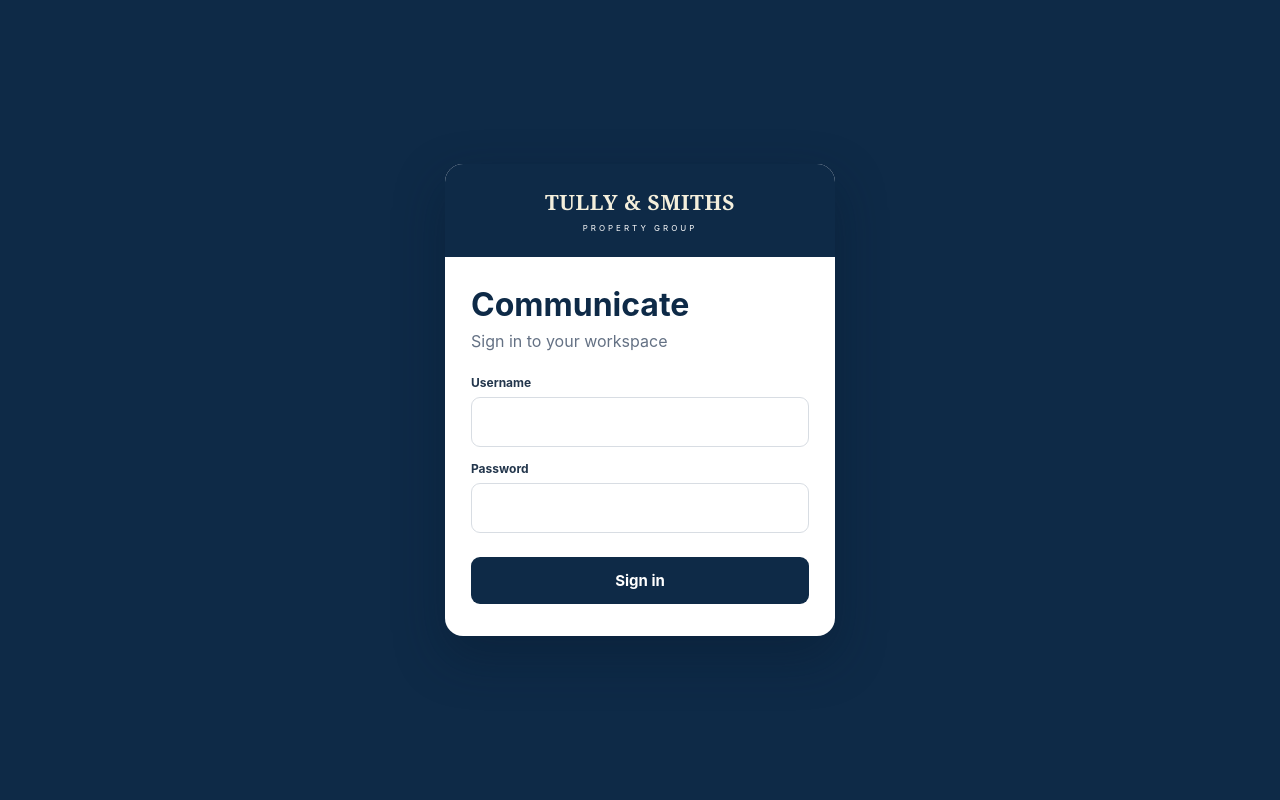
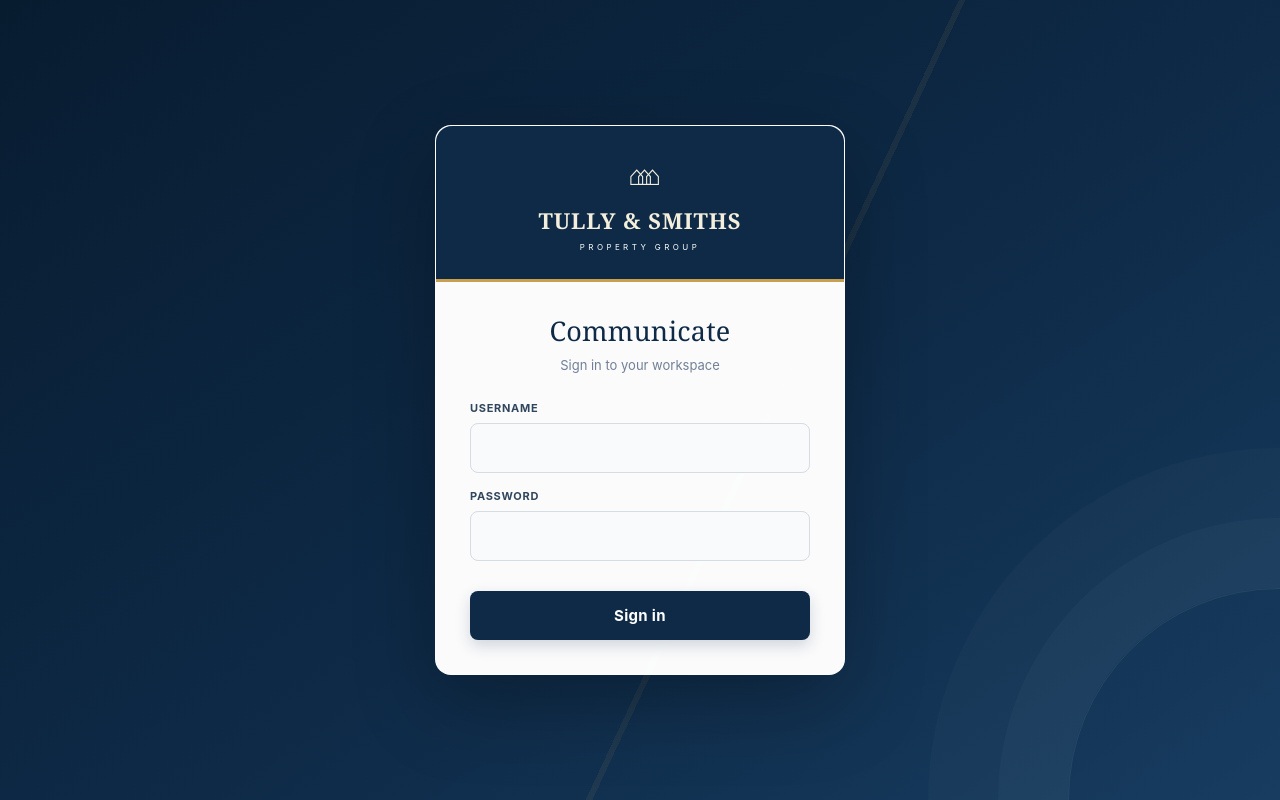
Before and after one commit to dhuxley857-prog/Communicate, a React (Vite) app: page / in a window 1280 px wide. Built offline with nearby package versions, Linux system fonts and the light colour scheme.

Commit message:
Polish Tully Smiths branded login page

```diff
--- a/src/style.css
+++ b/src/style.css
@@ -53,3 +53,20 @@ header b{color:inherit}
 }
 
 .login-page{min-height:100dvh;background:#0e2a47;display:grid;place-items:center;padding:22px}.login-card{width:min(100%,390px);background:#fff;border-radius:18px;padding:32px 26px;box-shadow:0 20px 50px #071a2d66}.login-brand{background:#0e2a47;color:#f4efdc;text-align:center;margin:-32px -26px 28px;padding:24px;border-radius:18px 18px 0 0}.login-brand strong{display:block;font-family:Georgia,serif;font-size:21px;letter-spacing:.6px}.login-brand small{display:block;color:#fff;font-size:8px;letter-spacing:3px;margin-top:7px}.login-card h1{margin:0;color:#0e2a47}.login-card>p{margin:7px 0 24px;color:#647184}.login-card label{display:block;font-size:12px;font-weight:700;color:#23364c;margin:14px 0}.login-card input{display:block;width:100%;box-sizing:border-box;margin-top:7px;padding:14px;border:1px solid #d8dde3;border-radius:9px;font-size:16px}.login-button{width:100%;border:0;border-radius:9px;background:#0e2a47;color:#fff;padding:14px;font-weight:700;font-size:15px;margin-top:10px}.login-error{background:#fff0ee;color:#b42318;padding:10px;border-radius:8px;font-size:12px}
+
+/* Professional Tully & Smiths sign-in */
+.login-page{position:relative;overflow:hidden;background:linear-gradient(145deg,#081c30 0%,#0e2a47 55%,#173c60 100%);font-family:inherit}
+.login-page:before{content:"";position:absolute;inset:0;background:linear-gradient(115deg,transparent 0 58%,rgba(198,160,78,.08) 58% 58.4%,transparent 58.4% 100%);pointer-events:none}
+.login-page:after{content:"";position:absolute;width:420px;height:420px;border:1px solid rgba(244,239,220,.08);border-radius:50%;right:-210px;bottom:-210px;box-shadow:0 0 0 70px rgba(244,239,220,.025),0 0 0 140px rgba(244,239,220,.018);pointer-events:none}
+.login-card{position:relative;z-index:1;width:min(100%,410px);padding:0 34px 34px;border-radius:16px;background:rgba(255,255,255,.985);box-shadow:0 28px 80px rgba(0,0,0,.28);border:1px solid rgba(255,255,255,.35)}
+.login-brand{margin:0 -34px 30px;padding:32px 24px 27px;border-radius:16px 16px 0 0;background:#0e2a47;border-bottom:3px solid #c6a04e}
+.login-brand:before{content:"⌂⌂⌂";display:block;width:58px;margin:0 auto 13px;color:#f4efdc;font-size:28px;letter-spacing:-9px;overflow:hidden}
+.login-brand strong{font-size:22px;color:#f4efdc;letter-spacing:.9px}.login-brand small{font-size:8px;letter-spacing:3.4px}
+.login-card h1{text-align:center;font-family:Georgia,serif;font-size:27px;font-weight:500;letter-spacing:.2px}
+.login-card>p{text-align:center;margin:8px 0 28px;color:#718096;font-size:13px}
+.login-card label{font-size:11px;text-transform:uppercase;letter-spacing:.7px;color:#30465c;margin:16px 0}
+.login-card input{margin-top:8px;padding:14px 15px;border:1px solid #d5dce4;background:#f9fafb;border-radius:8px;outline:none;transition:.2s}
+.login-card input:focus{border-color:#c6a04e;box-shadow:0 0 0 3px rgba(198,160,78,.12);background:#fff}
+.login-button{margin-top:14px;padding:15px;background:#0e2a47;border-radius:8px;letter-spacing:.3px;box-shadow:0 6px 15px rgba(14,42,71,.18)}
+.login-button:hover{background:#153957}
+@media(max-width:600px){.login-page{padding:18px}.login-card{padding:0 22px 27px;border-radius:14px}.login-brand{margin:0 -22px 26px;padding:27px 18px 23px;border-radius:14px 14px 0 0}.login-brand strong{font-size:19px}.login-card h1{font-size:24px}.login-card>p{margin-bottom:23px}}
```
